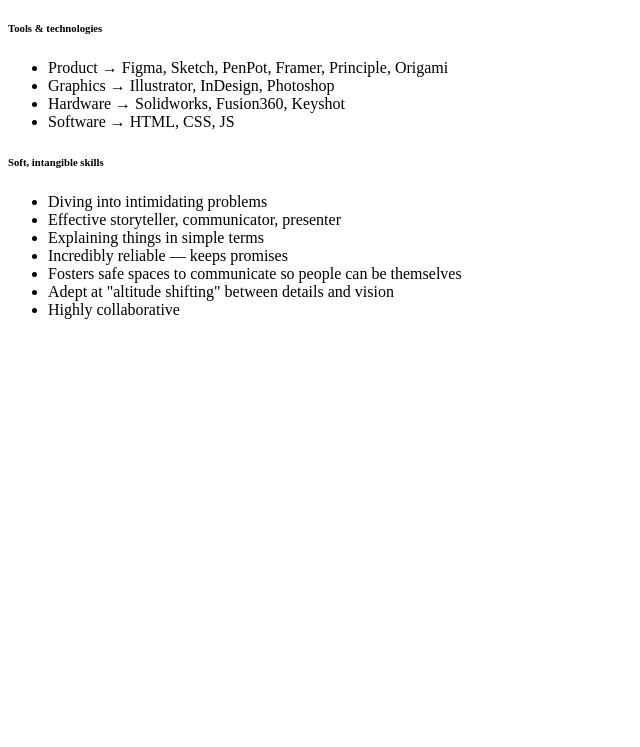
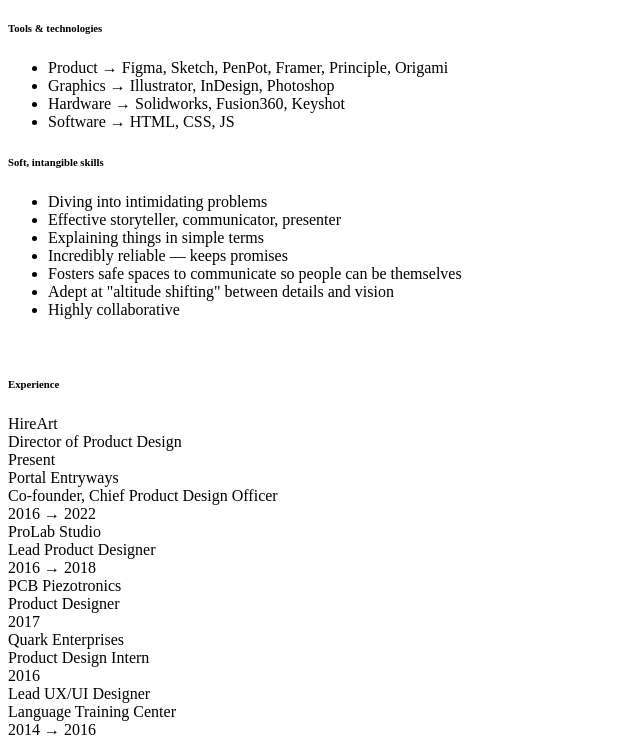
Before and after one commit to samlew/playground, a plain HTML site: page about.html in a window 1280 px wide. Shown: the part 539-1286 px from the top of the page, without its empty margins (0-640 px from the left). Before the commit the page ends 874 px from the top, so only its background shows below. Drawn offline with Linux system fonts and the light colour scheme.

Commit message:
add information to about and index

```diff
--- a/about.html
+++ b/about.html
@@ -2,7 +2,7 @@
 <html>
   <head>
     <meta charset="UTF-8" />
-    <title>Sam Lew · About</title>
+    <title>Sam Lew → About</title>
   </head>
   <body>
     <h1>Sam Lew is a human.</h1>
@@ -48,5 +48,37 @@
       <li>Adept at "altitude shifting" between details and vision</li>
       <li>Highly collaborative</li>
     </ul>
+    <br>
+    <h6>Experience</h6>
+    <div>
+      <div class="row">HireArt</div>
+      <div>Director of Product Design</div>
+      <div>Present</div>
+    </div>
+    <div>
+      <div class="row">Portal Entryways</div>
+      <div>Co-founder, Chief Product Design Officer</div>
+      <div>2016 → 2022</div>
+    </div>
+    <div>
+      <div class="row">ProLab Studio</div>
+      <div>Lead Product Designer</div>
+      <div>2016 → 2018</div>
+    </div>
+    <div>
+      <div class="row">PCB Piezotronics</div>
+      <div>Product Designer</div>
+      <div>2017</div>
+    </div>
+    <div>
+      <div class="row">Quark Enterprises</div>
+      <div>Product Design Intern</div>
+      <div>2016</div>
+    </div>
+    <div>
+      <div class="row">Lead UX/UI Designer</div>
+      <div>Language Training Center</div>
+      <div>2014 → 2016</div>
+    </div>
   </body>
 </html>
```
Also changed, not shown: index.html (+6 -0 lines).
